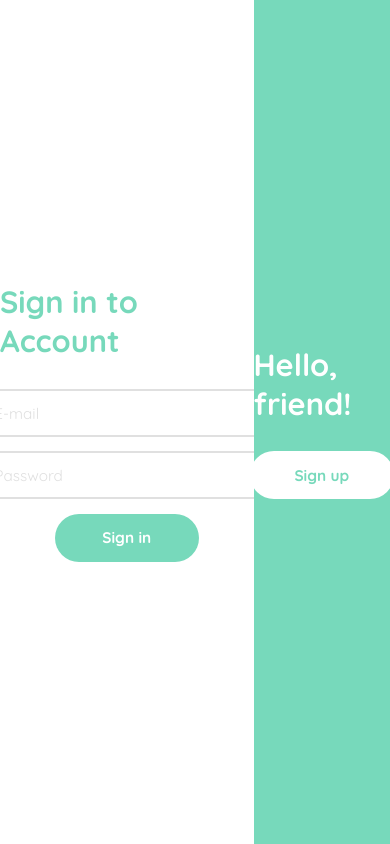
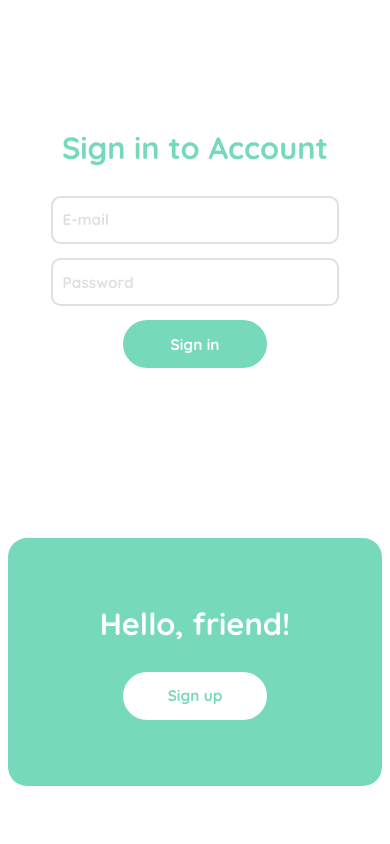
Before and after one commit to Lukenoutte/noutte-social-network, a React (Create React App) app in the folder client/: page / in a window 390 px wide. Built offline with nearby package versions, Linux system fonts and the light colour scheme.

Commit message:
responsivity

```diff
--- a/client/src/assets/styles/sign-styles.css
+++ b/client/src/assets/styles/sign-styles.css
@@ -1,8 +1,12 @@
 .sign-container{
-   height: 100%;
+   height: 98%;
    display: flex;
    flex-direction: row;
+   flex-wrap: wrap;
+   min-height: 600px;
+
 }
+
 .inputs-container-sign{
     width: 65%;
     height: 100%;
@@ -10,15 +14,20 @@
     justify-content: center;
     align-items: center;
     flex-direction: column;
+
 }
 
 .navegation-container-sign{
-    width: 35%;
+    width: 31%;
+    height:90%;
     background-color: var(--color-primary);
     display: flex;
     justify-content: center;
     align-items: center;
     flex-direction: column;
+    border-radius: 2rem;
+    align-self: center;
+    margin:2%;
 }
 
 .inputs-container-sign h1{
@@ -34,6 +43,7 @@
     padding:  0 1rem;
     border: 2px solid var(--color-input-border);
     margin-bottom: 1.5rem;
+    font-weight: bold;
 }
 
 .inputs-container-sign input:focus{
@@ -41,6 +51,7 @@
 }
 .inputs-container-sign input::placeholder{
     color: var(--color-input-border);
+    font-weight: bold;
 }
 
 .inputs-container-sign button{
@@ -84,3 +95,21 @@
 .navegation-container-sign a:hover{
     background-color: var(--white-little-dark);
 }
+
+@media(max-width: 768px){
+    .inputs-container-sign{
+        width: 100%;
+        height: 60%;
+
+    }
+
+    .navegation-container-sign{
+        width: 96%;
+        height: 30%;
+        align-self: auto;
+
+    }
+
+
+
+}
--- a/client/src/pages/sign-up/index.js
+++ b/client/src/pages/sign-up/index.js
@@ -3,7 +3,7 @@ import React from 'react';
 import '../../assets/styles/sign-styles.css';
 
 function SignUp() {
-    return (<div className="sign-container">
+    return (<div className="sign-container sign-up">
             <div className="navegation-container-sign">
 
             <h1>Welcome back!</h1>
```
